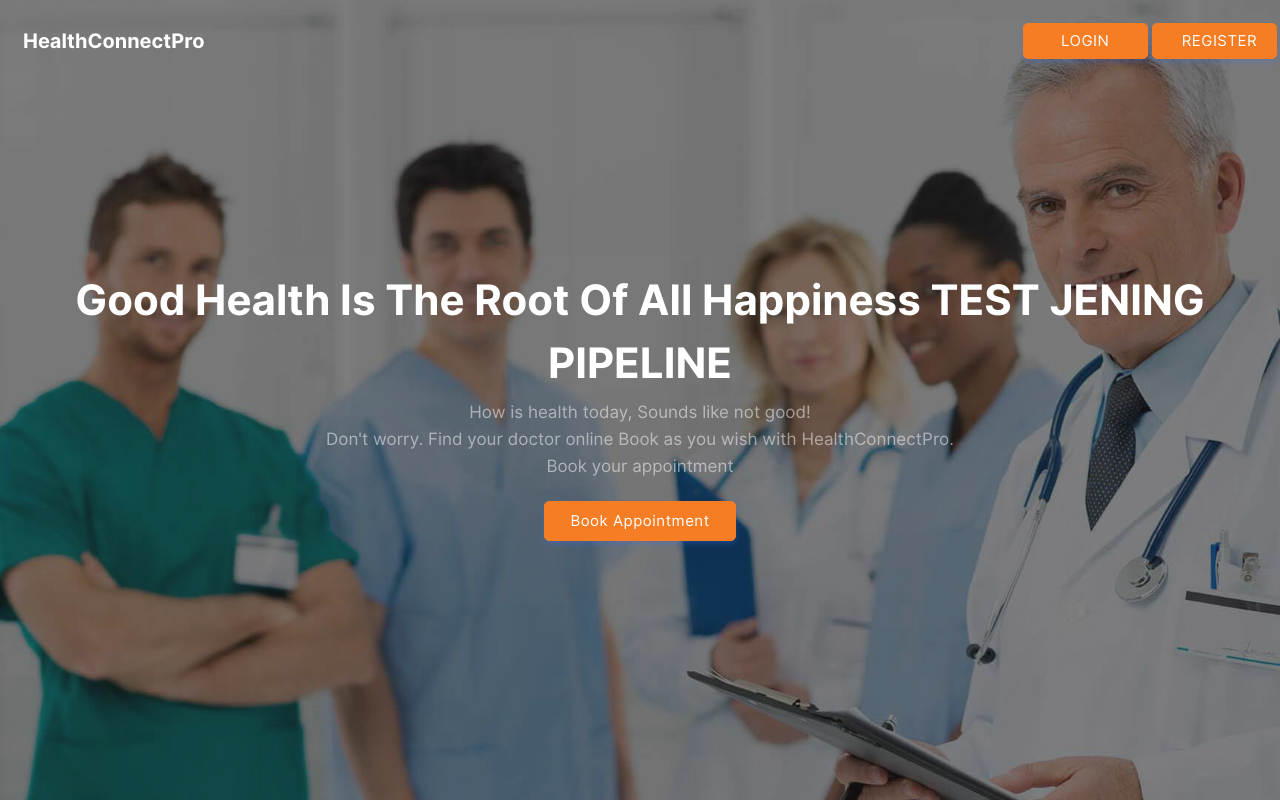
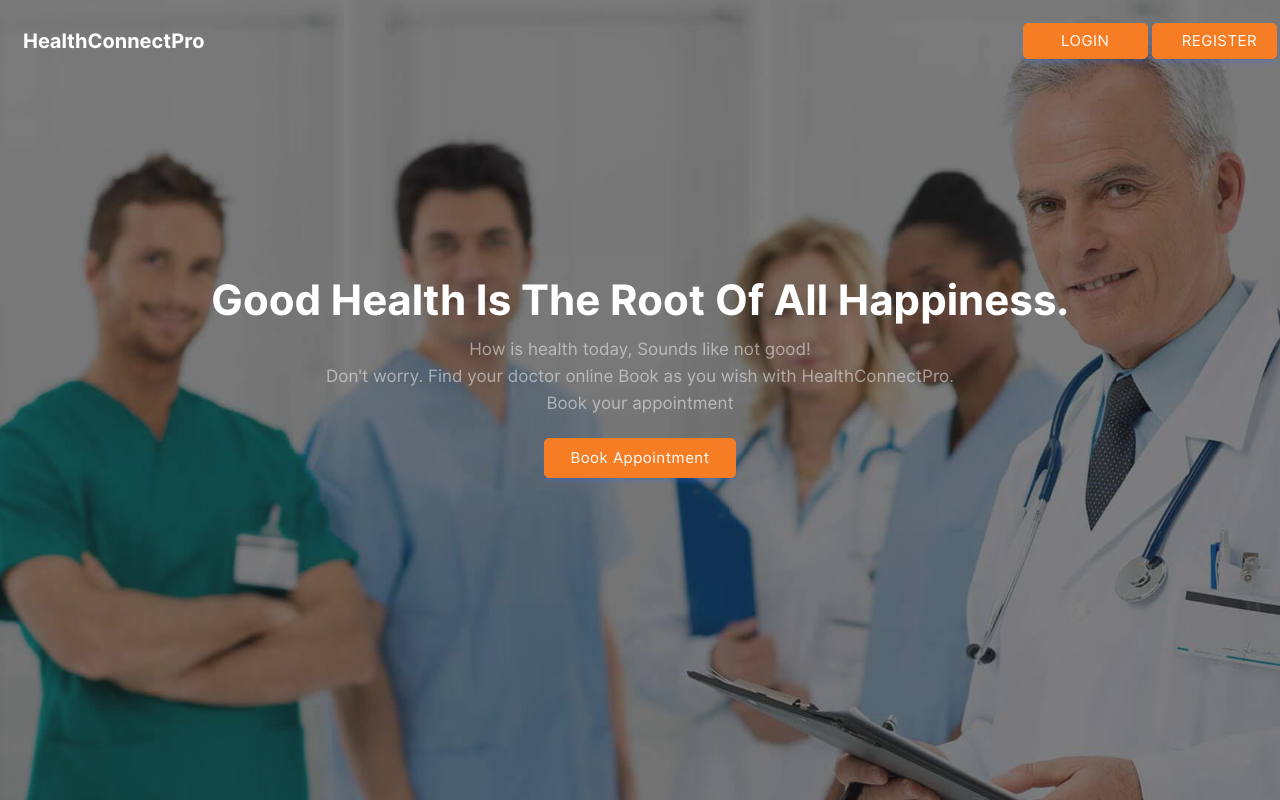
Before and after one commit to nikhilScaleup/HealthConnectPro, a PHP site: page / in a window 1280 px wide. Run offline with PHP 8.4, Linux system fonts and the light colour scheme.

Commit message:
Update index.php

```diff
--- a/index.php
+++ b/index.php
@@ -35,7 +35,7 @@
 
             <tr>
                 <td  colspan="3">
-                    <p class="heading-text">Good Health Is The Root Of All Happiness TEST JENING PIPELINE</p>
+                    <p class="heading-text">Good Health Is The Root Of All Happiness.</p>
 
                 </td>
             </tr>
```
